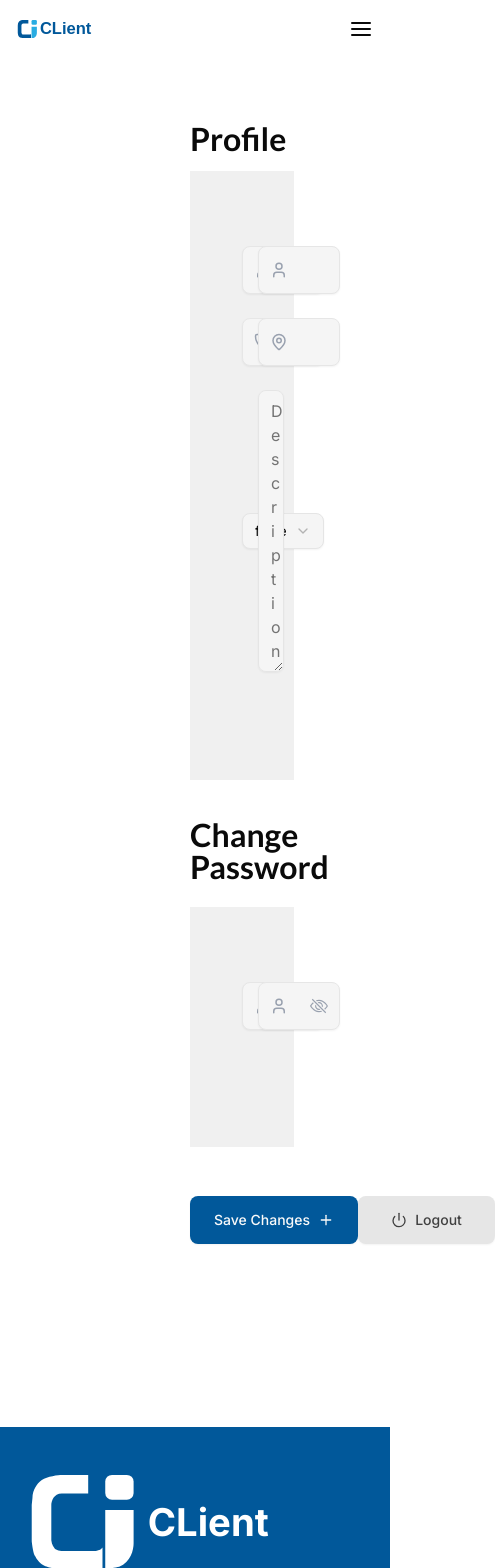
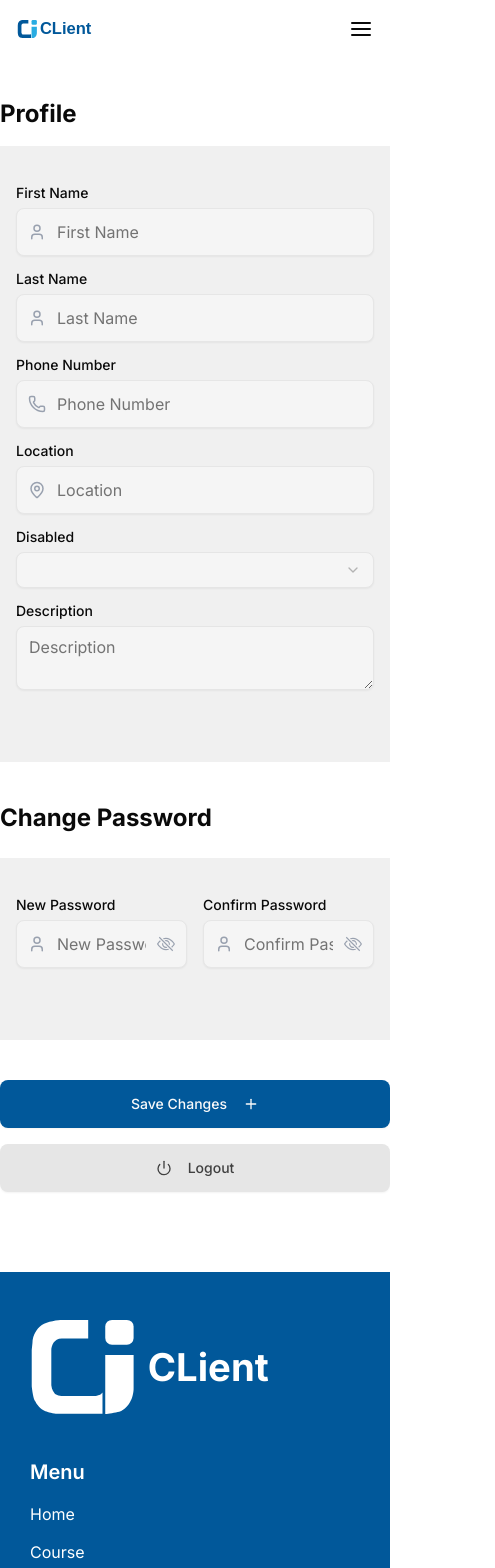
Before and after one commit to TESHU21/learning-management-system, a React (Vite) app in the folder frontend/: page /settings in a window 390 px wide. Shown: the top 1568 px of the page, 495 px wide, since content can reach past the window. Built offline with nearby package versions, Linux system fonts and the light colour scheme; a web font is replaced by a local one.

Commit message:
Fix Update Profile

```diff
--- a/frontend/src/components/FormComp.jsx
+++ b/frontend/src/components/FormComp.jsx
@@ -49,6 +49,8 @@ const FormComp = forwardRef(({
   });
   useImperativeHandle(ref, () => ({
     submit: () => form.handleSubmit(onSubmit)(),
+    getValues: () => form.getValues(), // <-- Add this line
+
   }));
 
   const { setValue, getValues, trigger } = form;
@@ -100,23 +102,26 @@ const FormComp = forwardRef(({
                       <FormControl >
                         {type === "select" ? (
                      <Select
+                     value={field.value === true ? "true" : field.value === false ? "false" : field.value || ""}
                      onValueChange={(value) => {
-                              setValue(name, value || "");
-                              trigger(name);
+                       const parsedValue = value === "true" ? true : value === "false" ? false : value;
+                       field.onChange(parsedValue);
                      }}
-                            value={getValues(name) || ""}
                    >
-                            <SelectTrigger id={name} className="w-full bg-[#F5F5F5]">
+                     <SelectTrigger className="w-full bg-[#F5F5F5]">
                        <SelectValue placeholder={placeholder || "Select"} />
                      </SelectTrigger>
                      <SelectContent>
-                              {options?.map((option) => (
+                       {options.map((option) => (
                          <SelectItem key={option.value} value={option.value}>
-                                  {option.value}
+                           {option.name}
                          </SelectItem>
                        ))}
                      </SelectContent>
                    </Select>
+
+
+
                         ) : type === "textarea" ? (
                           <Textarea
                             {...field}
--- a/frontend/src/pages/portal/Portal.jsx
+++ b/frontend/src/pages/portal/Portal.jsx
@@ -1,8 +1,8 @@
-import React from 'react'
-import { Tabs, TabsContent, TabsList, TabsTrigger } from "@/components/ui/tabs"
-import Dashboard from './dashboard/Dashboard'
-import Settings from './settings/Settings'
-import Invoices from './invoices/Invoices'
+import React from 'react';
+import { Tabs, TabsContent, TabsList, TabsTrigger } from "@/components/ui/tabs";
+import Dashboard from './dashboard/Dashboard';
+import Settings from './settings/Settings';
+import Invoices from './invoices/Invoices';
 
 const Portal = () => {
   return (
@@ -12,26 +12,58 @@ const Portal = () => {
         <div className="w-full bg-blue-primary h-[135px] relative flex items-end z-10">
           {/* Responsive container */}
           <div className="w-full px-4 sm:px-6 md:px-12 lg:px-24 md:mx-[200px]">
-            {/* Tabs list responsive */}
-            <TabsList className="flex justify-between  sm:justify-center w-full h-[76px] bg-white mb-[0.5px] shadow-none ring-0 border-0 rounded-none">
-              <TabsTrigger value="dashboard" className="data-[state=active]:bg-[#014273] data-[state=active]:text-white text-sm sm:text-base">Dashboard</TabsTrigger>
-              <TabsTrigger value="settings" className="data-[state=active]:bg-[#014273] data-[state=active]:text-white text-sm sm:text-base">Settings</TabsTrigger>
-              <TabsTrigger value="message" className="data-[state=active]:bg-[#014273] data-[state=active]:text-white text-sm sm:text-base">Messages</TabsTrigger>
-              <TabsTrigger value="invoices" className="data-[state=active]:bg-[#014273] data-[state=active]:text-white text-sm sm:text-base">Invoices</TabsTrigger>
+            {/* Tabs list */}
+            <TabsList asChild className="flex justify-between sm:justify-center w-full h-[76px] bg-white mb-[0.5px] shadow-none ring-0 border-0 rounded-none overflow-x-auto">
+              <div className="flex w-full gap-2">
+                <TabsTrigger
+                  value="dashboard"
+                  className="data-[state=active]:bg-[#014273] data-[state=active]:text-white text-sm sm:text-base"
+                >
+                  Dashboard
+                </TabsTrigger>
+                <TabsTrigger
+                  value="settings"
+                  className="data-[state=active]:bg-[#014273] data-[state=active]:text-white text-sm sm:text-base"
+                >
+                  Settings
+                </TabsTrigger>
+                <TabsTrigger
+                  value="message"
+                  className="data-[state=active]:bg-[#014273] data-[state=active]:text-white text-sm sm:text-base"
+                >
+                  Messages
+                </TabsTrigger>
+                <TabsTrigger
+                  value="invoices"
+                  className="data-[state=active]:bg-[#014273] data-[state=active]:text-white text-sm sm:text-base"
+                >
+                  Invoices
+                </TabsTrigger>
+
+              </div>
             </TabsList>
           </div>
         </div>
 
-        {/* Tabs content below the blue background */}
+        {/* Tabs content */}
         <div className="mt-4 w-full px-4 sm:px-6 md:px-12 lg:px-24">
-          <TabsContent value="dashboard"><Dashboard /></TabsContent>
-          <TabsContent value="settings"><Settings /></TabsContent>
-          <TabsContent value="message">Make changes Message.</TabsContent>
-          <TabsContent value="invoices"><Invoices /></TabsContent>
+          <TabsContent value="dashboard">
+            <Dashboard />
+          </TabsContent>
+          <TabsContent value="settings">
+            <Settings/>
+          </TabsContent>
+          <TabsContent value="message">
+            Make changes Message.
+          </TabsContent>
+          <TabsContent value="invoices">
+            <Invoices />
+          </TabsContent>
+
         </div>
       </Tabs>
     </div>
-  )
-}
+  );
+};
 
-export default Portal
+export default Portal;
--- a/frontend/src/pages/portal/settings/Settings.jsx
+++ b/frontend/src/pages/portal/settings/Settings.jsx
@@ -1,4 +1,4 @@
-import React, { useRef } from 'react'
+import React, { useRef,useState } from 'react'
 import { Power, Plus } from 'lucide-react'
 import {
   profileSchema, passwordSchema,
@@ -8,77 +8,90 @@ import {
 import FormComp from '@/components/FormComp'
 import { Button } from '@/components/ui/button'
 import { useAuth } from '@/contexts/authContext'
+import Loader from '@/components/Loader'
 
 const Settings = () => {
-
+  const [isLoading,setIsLoading]=useState(false)
   const profileRef = useRef(null)
   const passwordRef = useRef(null)
-  const{updateLearnerProfile}=useAuth()
-  const parsedUser=JSON.parse(sessionStorage.getItem("User"))
-  console.log("User from Settings",parsedUser)
+  const { updateLearnerProfile } = useAuth()
 
-  const handleProfileSubmit = async (data) => {
-    try{
-      const response=await updateLearnerProfile(data)
+  const handleSubmitAll = async () => {
+    const profileData = profileRef.current?.getValues()
+    const passwordData = passwordRef.current?.getValues()
+
+    const mergedData = {
+      ...profileData,
+      ...passwordData
     }
-    catch(error){
-      console.log(error)
+    const dataToSend= Object.fromEntries(
+      Object.entries(mergedData).map(([key, value]) => [key, String(value)])
+    );
+    console.log("merged data",dataToSend)
+
+    try {
+      setIsLoading(true)
+      const res=await updateLearnerProfile(dataToSend)
+      console.log("Responsible",res)
+    } catch (error) {
+      console.error("Failed to update profile:", error)
     }
-    // Call your profile update API here
-    console.log("Updating profile:", data)
+    finally{
+      setIsLoading(false)
     }
-
-  const handlePasswordSubmit = async (data) => {
-    // Call your password update API here
-    console.log("Updating password:", data)
-  }
-
-  const handleSubmitAll = () => {
-    if (profileRef.current) profileRef.current.submit()
-    if (passwordRef.current) passwordRef.current.submit()
   }
 
   return (
-    <div className='flex justify-center px-[170px] gap-[40px]'>
-      <div className='flex justify-center mt-[65px]'></div>
-      <div className='w-full md:w-[775px] mt-[65px]'>
+    <div className="flex flex-col md:flex-row md:justify-center md:gap-[40px] sm:px-6 lg:px-[170px]">
+      <div className="w-full md:w-[775px] mt-[40px]">
+        {/* Profile Section */}
         <div>
-          <h4 className='mb-4 font-lato text-[32px] leading-8 font-bold'>Profile</h4>
-          <div className='bg-[#f0f0f0] px-[52px] pt-[67px] pb-[84px]'>
-            <div className='md:w-[675px]'>
+          <h4 className="mb-4 text-2xl md:text-[32px] font-bold">Profile</h4>
+          <div className="bg-[#f0f0f0] px-4 sm:px-6 md:px-[52px] pt-10 pb-12">
             <FormComp
               ref={profileRef}
               schema={profileSchema}
               initialValues={profileInitialValues}
               fields={profileFields}
-                onSubmit={handleProfileSubmit}
               hideButton={true}
             />
           </div>
         </div>
-        </div>
-        <div className='mt-[39px]'>
-          <h4 className='mb-6 font-lato text-[32px] leading-8 font-bold'>Change Password</h4>
-          <div className='bg-[#f0f0f0] px-[52px] pt-[67px] pb-[93px]'>
+
+        {/* Password Section */}
+        <div className="mt-10">
+          <h4 className="mb-6 text-2xl md:text-[32px] font-bold">Change Password</h4>
+          <div className="bg-[#f0f0f0] px-4 sm:px-6 md:px-[52px] pt-10 pb-12">
             <FormComp
               ref={passwordRef}
               schema={passwordSchema}
               initialValues={passwordInitialValues}
               fields={passwordFields}
-              onSubmit={handlePasswordSubmit}
               hideButton={true}
             />
           </div>
         </div>
-        <div className='flex justify-between items-center mt-[49px] mb-[183px]'>
+
+        {/* Action Buttons */}
+        <div className="flex flex-col md:flex-row justify-between gap-4 mt-10 mb-20">
         <Button
   className="bg-blue-primary h-[48px] px-6 py-3"
   onClick={handleSubmitAll}
 >
-            Save Changes <span><Plus size={22}/></span>
+  {isLoading ? (
+    <Loader />
+  ) : (
+    <>
+      Save Changes
+      <span className="ml-2">
+        <Plus size={22} />
+      </span>
+    </>
+  )}
 </Button>
-          <Button className="bg-[#E6E6E6] text-[#404040] h-[48px] w-[137px] px-6 py-3 hover:bg-amber-50 ">
-            <Power size={22}/> <span>Logout</span>
+
+          <Button className="bg-[#E6E6E6] text-[#404040] h-[48px] w-full md:w-[137px] hover:bg-amber-50">
+            <Power size={22} className="mr-2" /> Logout
           </Button>
         </div>
       </div>
--- a/frontend/src/pages/portal/settings/data.jsx
+++ b/frontend/src/pages/portal/settings/data.jsx
@@ -1,14 +1,15 @@
  import { User,Phone ,MapPin} from "lucide-react";
  import {z} from "zod"
  export const profileSchema = z.object({
-    firstName: z.string().min(1, "First name is required").or(z.literal("")),
-    lastName: z.string().min(1, "Last name is required").or(z.literal("")),
-    contact: z.string().optional().or(z.literal("")),
-    location: z.string().optional().or(z.literal("")),
-    disabled: z.coerce.boolean().optional(),
+  firstName: z.string().min(1, "First name is required"), // Ensure it's not empty
+  lastName: z.string().min(1, "Last name is required"), // Ensure it's not empty
+  contact: z.string().min(1, "Phone number is required"), // Ensure it's not empty
+  location: z.string().min(1, "Location is required"), // Ensure it's not empty
+   // Ensure the field is required // Boolean field
+   disabled: z.boolean().refine((value) => value === true || value === false, { message: "Please select a value" }), // Ensure it's required and not empty
 
-    description:z.string().optional(),
-  });
+  description: z.string().min(1, "Description is required"), // Ensure it's not empty
+});
 
   export const passwordSchema = z.object({
     newPassword: z.string().min(8, "Password must be at least 8 characters"),
@@ -25,38 +26,41 @@
         contact: "",
         location: "",
         description:"",
-        disabled:"false"
+        disabled: z.enum(["false", "true"]).optional(),
+
       };
 
       export const profileFields = [
-        { name: "firstName", placeholder: "First Name", icon: User, type: "text", className: "col-span-1" },
-        { name: "lastName", placeholder: "Last Name", icon: User, type: "text", className: "col-span-1" },
-        { name: "contact", placeholder: "Phone Number", icon: Phone, type: "text", className: "col-span-1" },
-        { name: "location", placeholder: "Location", icon: MapPin, type: "text", className: "col-span-1" },
+        { name: "firstName",label:"First Name" ,placeholder: "First Name", icon: User, type: "text", className: "col-span-2 md:col-span-1" },
+        { name: "lastName",label:"Last Name", placeholder: "Last Name", icon: User, type: "text", className: "col-span-2 md:col-span-1" },
+        { name: "contact",label:"Phone Number", placeholder: "Phone Number", icon: Phone, type: "text", className: "col-span-2 md:col-span-1" },
+        { name: "location", label:"Location",placeholder: "Location", icon: MapPin, type: "text", className: "col-span-2 md:col-span-1" },
 
         {
           name: "disabled",
+          label:"Disabled",
           placeholder: "Disabled",
           type: "select",
           options: [
 
-            { name: "true",value: "true" },
-            { name: "false",value: "false"}
+            { name: "True",value: "true" },
+            { name: "False",value: "false"}
           ],
-          className: "col-span-1",
+          className: "col-span-2 md:col-span-1   ",
         },
 
         {
           name: "description",
+          label:"Description",
           placeholder: "Description",
           type: "textarea",
-          className: "col-span-1",
+          className: "col-span-2 md:col-span-1",
         }
       ];
 
     export const passwordFields=[
-         {name: "newPassword",placeholder:"New Password",icon:User, type: "password", className: "col-span-1" ,},
-         {name: "confirmPassword",placeholder:"Confirm Password",icon:User, type: "password", className: "col-span-1" ,},
+         {name: "newPassword",label:"New Password",placeholder:"New Password",icon:User, type: "password", className: "col-span-1" ,},
+         {name: "confirmPassword",label:"Confirm Password",placeholder:"Confirm Password",icon:User, type: "password", className: "col-span-1" ,},
     ]
 
 
```
Lines whose indentation alone changed are shown as unchanged.
